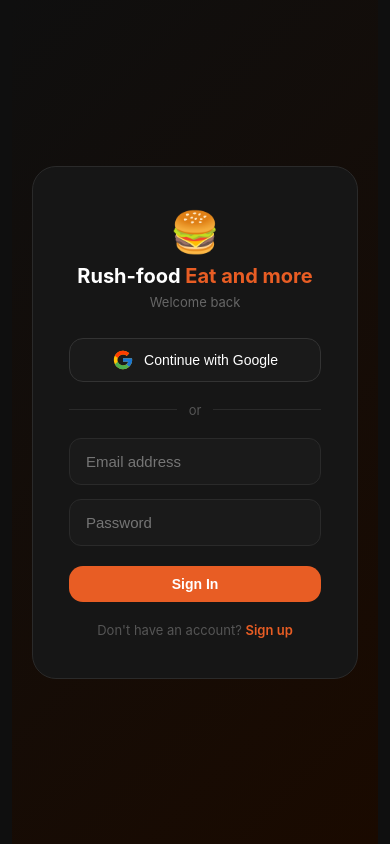
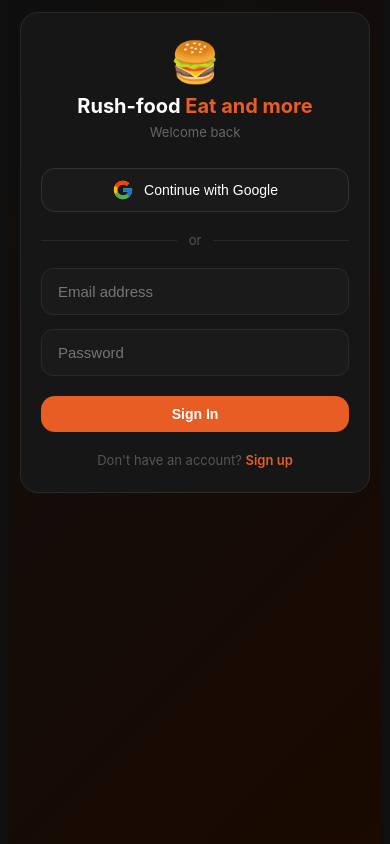
Before and after one commit to onomeemmanuel/Tife-Eat-and-more, a React app in the folder frontend/: page /login in a window 390 px wide. Built offline with nearby package versions, Linux system fonts and the light colour scheme; no server answers; the HTML template or start-up script is replaced by a standard one.

Commit message:
Improve auth screen layout and add Render/CLIENT_URL fallback for Google OAuth

```diff
--- a/frontend/src/index.css
+++ b/frontend/src/index.css
@@ -4,11 +4,31 @@
   box-sizing: border-box;
 }
 
+html, body, #root {
+  min-height: 100vh;
+  width: 100%;
+}
+
 body {
   font-family: 'Inter', sans-serif;
   background: #0f0f0f;
   color: #fff;
+}
+
+.app-page {
   min-height: 100vh;
+  width: 100%;
+  display: flex;
+  align-items: center;
+  justify-content: center;
+  padding: 20px;
+}
+
+.auth-card {
+  width: 100%;
+  max-width: 620px;
+  border-radius: 24px;
+  padding: 40px 36px;
 }
 
 ::-webkit-scrollbar {
@@ -30,14 +50,26 @@ input:-webkit-autofill {
 }
 
 /* Mobile responsiveness tweaks */
-@media (max-width: 600px) {
+@media (max-width: 900px) {
   html, body {
     font-size: 14px;
   }
 
   body {
-    padding-left: 12px !important;
-    padding-right: 12px !important;
+    padding-left: 8px !important;
+    padding-right: 8px !important;
+  }
+
+  .app-page {
+    padding: 12px !important;
+    align-items: flex-start;
+    justify-content: flex-start;
+  }
+
+  .auth-card {
+    max-width: 100%;
+    padding: 24px 20px !important;
+    border-radius: 18px;
   }
 
   h1 { font-size: 20px !important; }
--- a/frontend/src/pages/LoginPage.jsx
+++ b/frontend/src/pages/LoginPage.jsx
@@ -40,23 +40,13 @@ const LoginPage = () => {
   };
 
   return (
-    <div style={{
-      minHeight: '100vh', display: 'flex',
-      alignItems: 'center', justifyContent: 'center',
-      background: 'linear-gradient(135deg, #0f0f0f 0%, #1a0a00 100%)',
-      padding: '20px'
-    }}>
+    <div className="app-page" style={{ background: 'linear-gradient(135deg, #0f0f0f 0%, #1a0a00 100%)' }}>
       <motion.div
         initial={{ opacity: 0, y: 40 }}
         animate={{ opacity: 1, y: 0 }}
         transition={{ duration: 0.5 }}
-        style={{
-          width: '100%', maxWidth: '420px',
-          background: '#161616',
-          border: '1px solid #2a2a2a',
-          borderRadius: '24px',
-          padding: '40px 36px'
-        }}
+        className="auth-card"
+        style={{ background: '#161616', border: '1px solid #2a2a2a' }}
       >
         <motion.div
           initial={{ scale: 0 }}
--- a/frontend/src/pages/RegisterPage.jsx
+++ b/frontend/src/pages/RegisterPage.jsx
@@ -33,23 +33,13 @@ const RegisterPage = () => {
   };
 
   return (
-    <div style={{
-      minHeight: '100vh', display: 'flex',
-      alignItems: 'center', justifyContent: 'center',
-      background: 'linear-gradient(135deg, #0f0f0f 0%, #1a0a00 100%)',
-      padding: '20px'
-    }}>
+    <div className="app-page" style={{ background: 'linear-gradient(135deg, #0f0f0f 0%, #1a0a00 100%)' }}>
       <motion.div
         initial={{ opacity: 0, y: 40 }}
         animate={{ opacity: 1, y: 0 }}
         transition={{ duration: 0.5, ease: 'easeOut' }}
-        style={{
-          width: '100%', maxWidth: '420px',
-          background: '#161616',
-          border: '1px solid #2a2a2a',
-          borderRadius: '24px',
-          padding: '40px 36px'
-        }}
+        className="auth-card"
+        style={{ background: '#161616', border: '1px solid #2a2a2a' }}
       >
         {/* Logo */}
         <motion.div
```
Also changed, not shown: 2 other files (tests, documents, lock files or other folders).
